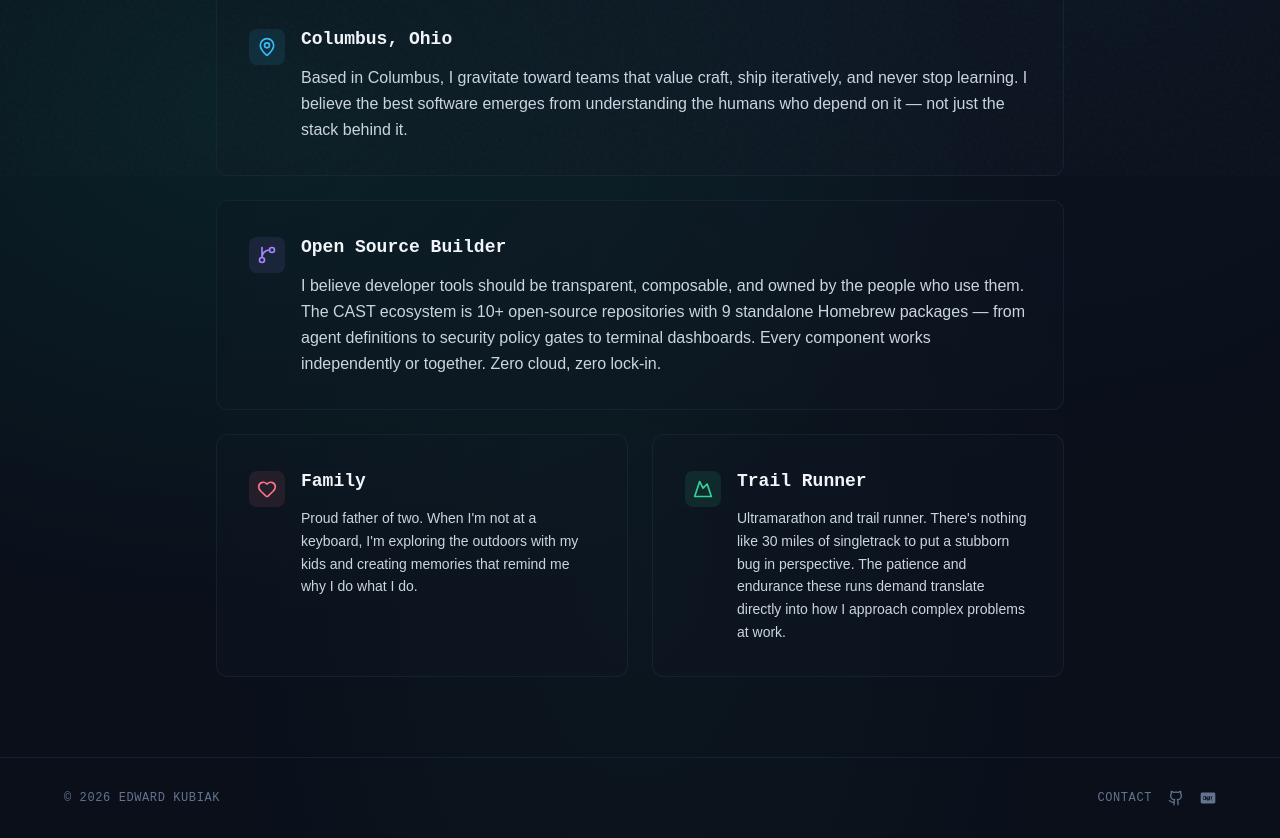
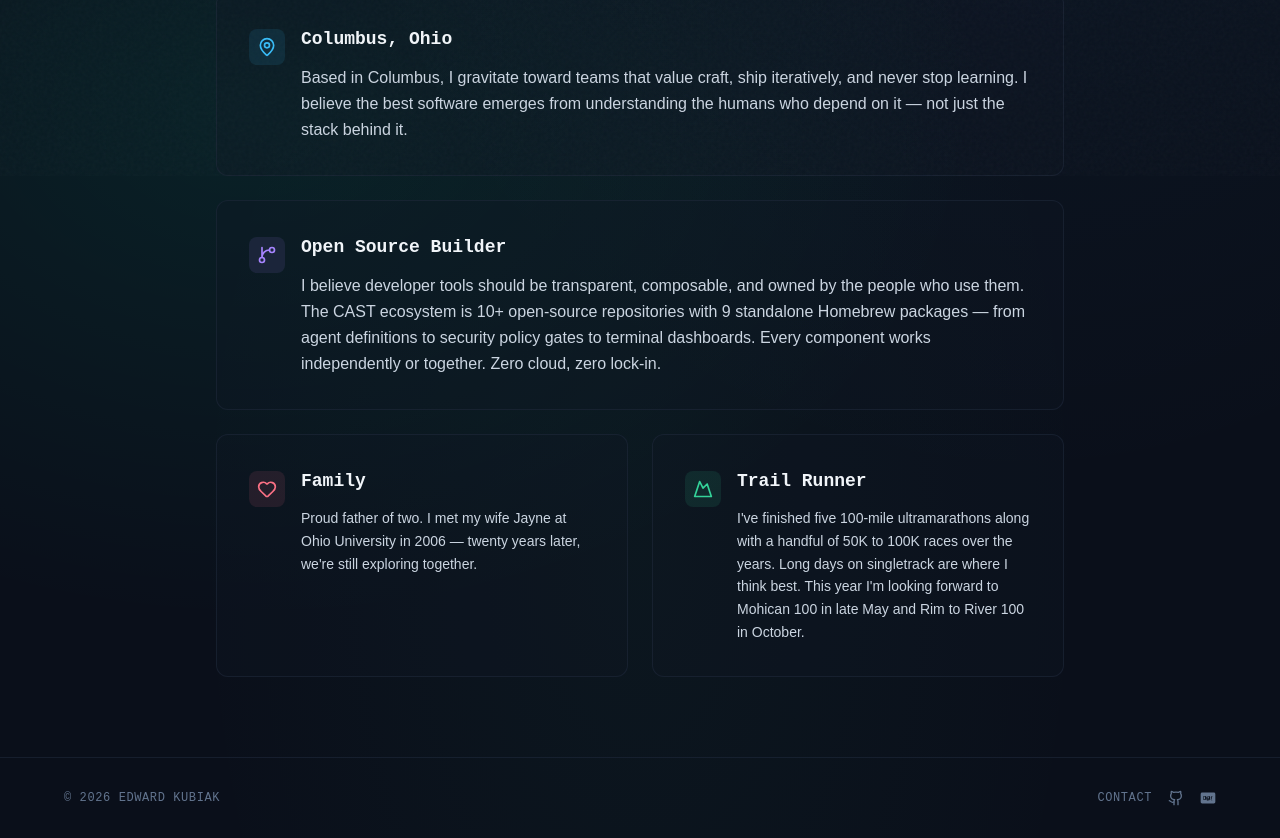
Before and after one commit to ek33450505/Edward_Kubiak, a React (Vite) app: page /#/about in a window 1280 px wide. Shown: the part 624-1462 px from the top of the page. Built offline with nearby package versions, Linux system fonts and the light colour scheme.

Commit message:
update(portfolio): expand Family card with Jayne and Ohio University 2006 backstory, rewrite Trail Runner with 100-mile race history and 2026 schedule
Co-Authored-By: Claude Opus 4.6 (1M context) <noreply@anthropic.com>

```diff
--- a/src/Components/About.jsx
+++ b/src/Components/About.jsx
@@ -136,9 +136,9 @@ const About = () => {
                     Family
                   </h2>
                   <p className="text-slate-300 leading-relaxed text-sm">
-                    Proud father of two. When I&apos;m not at a keyboard, I&apos;m
-                    exploring the outdoors with my kids and creating memories that
-                    remind me why I do what I do.
+                    Proud father of two. I met my wife Jayne at Ohio University
+                    in 2006 — twenty years later, we&apos;re still exploring
+                    together.
                   </p>
                 </div>
               </div>
@@ -161,10 +161,11 @@ const About = () => {
                     Trail Runner
                   </h2>
                   <p className="text-slate-300 leading-relaxed text-sm">
-                    Ultramarathon and trail runner. There&apos;s nothing like 30
-                    miles of singletrack to put a stubborn bug in perspective.
-                    The patience and endurance these runs demand translate
-                    directly into how I approach complex problems at work.
+                    I&apos;ve finished five 100-mile ultramarathons along with a
+                    handful of 50K to 100K races over the years. Long days on
+                    singletrack are where I think best. This year I&apos;m looking
+                    forward to Mohican 100 in late May and Rim to River 100 in
+                    October.
                   </p>
                 </div>
               </div>
```
